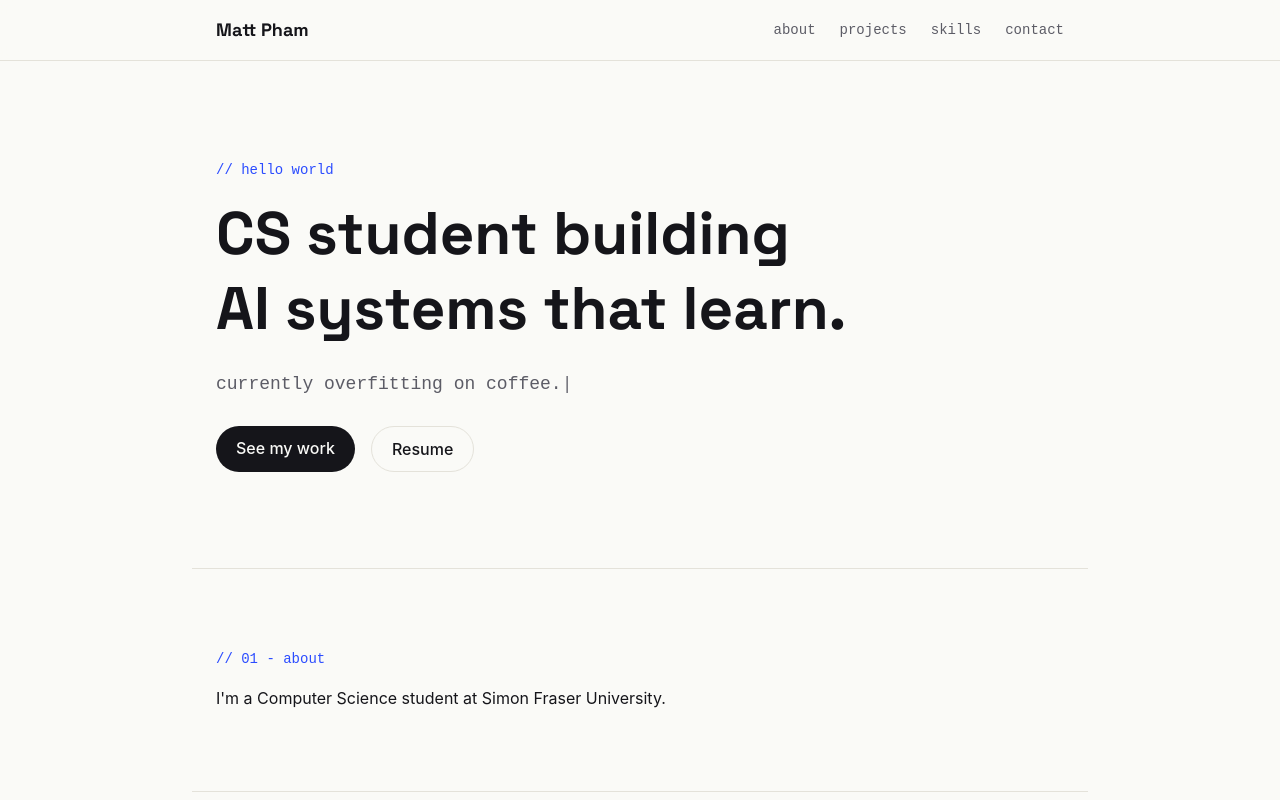
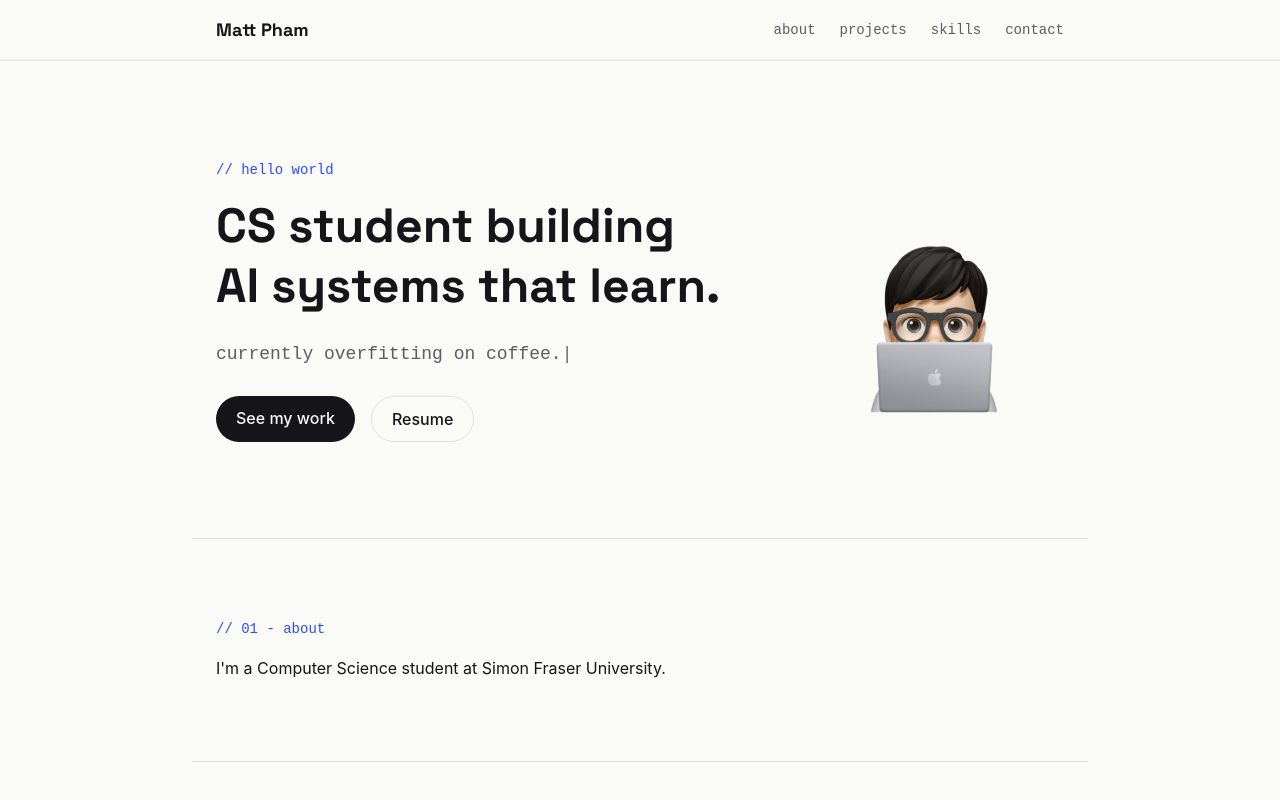
Before and after one commit to matthewphamm/my-portfolio, a React (Vite) app: page / in a window 1280 px wide. Shown: the top 800 px of the page. Built offline with nearby package versions, Linux system fonts and the light colour scheme.

Commit message:
Add a memoji

```diff
--- a/index.html
+++ b/index.html
@@ -2,7 +2,7 @@
 <html lang="en">
   <head>
     <meta charset="UTF-8" />
-    <link rel="icon" type="image/svg+xml" href="/favicon.svg" />
+    <link rel="icon" type="image/png" href="/memoji.PNG" />
     <link rel="preconnect" href="https://fonts.googleapis.com">
     <link rel="preconnect" href="https://fonts.gstatic.com" crossorigin>
     <link href="https://fonts.googleapis.com/css2?family=Space+Grotesk:wght@300..700&display=swap" rel="stylesheet">
--- a/src/components/Hero.jsx
+++ b/src/components/Hero.jsx
@@ -16,8 +16,10 @@ export default function Hero() {
 
   return (
     <section className="max-w-4xl mx-auto px-6 pt-40 pb-24">
+      <div className="flex flex-col md:flex-row items-center gap-12">
+        <div className="flex-1">
           <p className="font-mono text-sm text-cobalt mb-4">// hello world</p>
-      <h1 className="font-display font-bold text-5xl md:text-6xl leading-tight">
+          <h1 className="font-display font-bold text-5xl md:text-5xl leading-tight">
             CS student building<br />AI systems that learn.
           </h1>
           <p className="font-mono text-ink-soft mt-6 text-lg h-6">
@@ -31,6 +33,14 @@ export default function Hero() {
               Resume
             </a>
           </div>
+        </div>
+
+        <img
+          src="/memoji.PNG"
+          alt="Matt Pham"
+          className="w-48 h-48 md:w-64 md:h-64 object-contain flex-shrink-0"
+        />
+      </div>
     </section>
   );
 }
```
Also changed, not shown: public/memoji.PNG (added). Lines whose indentation alone changed are shown as unchanged.
